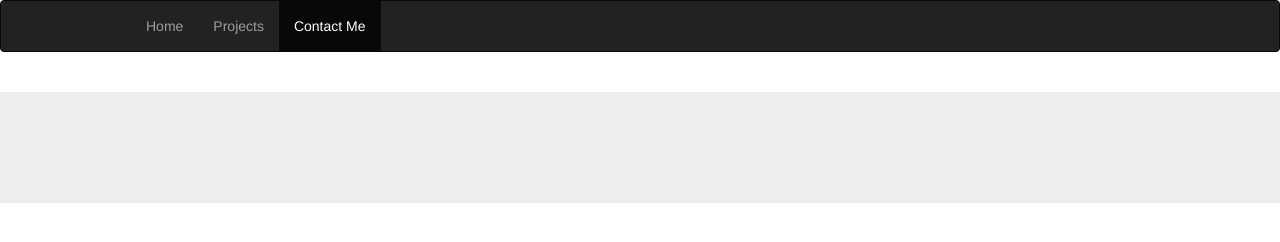
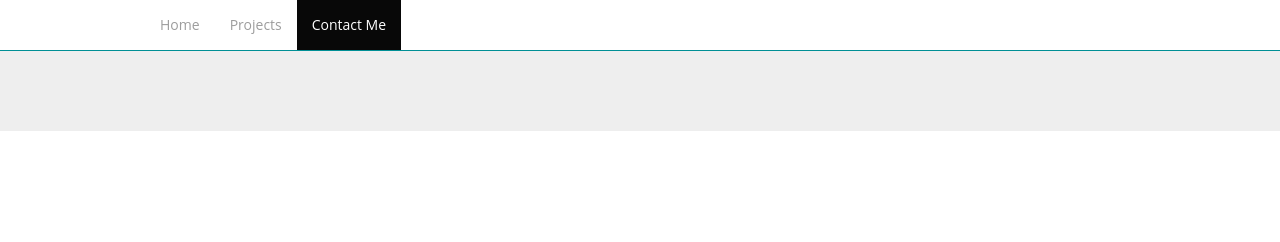
Before and after one commit to colttylerwilson/coltwilson.com, a website: page views/contact.html in a window 1280 px wide. Drawn offline with nearby package versions, Linux system fonts and the light colour scheme.

Commit message:
navbar across all pages

```diff
--- a/views/contact.html
+++ b/views/contact.html
@@ -3,18 +3,27 @@
 <head>
     <link rel="stylesheet" href="http://maxcdn.bootstrapcdn.com/bootstrap/3.3.1/css/bootstrap.min.css">
     <script src="//maxcdn.bootstrapcdn.com/bootstrap/3.3.1/js/bootstrap.min.js"></script>
+    <style>
+        .navbar {
+            background-color: #ffffff;
+            border-color: #008f95;
+            font-family: 'Open Sans', sans-serif;
+        }
+    </style>
 </head>
 
 <body>
     <div>
         <div>
-            <nav class="navbar navbar-inverse" role="navigation" style="padding-left:130px;">
-                <ul class="nav navbar-nav">
-                    <li><a href="/">Home</a></li>
-                    <li><a href="/projects">Projects</a></li>
-                    <li class="active"><a href="/contact">Contact Me<span class="sr-only">(current)</span></a></li>
-
-                </ul>
+            <!-- Top Navigation Bar -->
+            <nav class="navbar navbar-inverse navbar-fixed-top" role="navigation" style="padding-left:130px;">
+                <div class="container">
+                    <ul class="nav navbar-nav">
+                        <li><a href="/">Home</a></li>
+                        <li><a href="/projects">Projects</a></li>
+                        <li class="active"><a href="/contacct">Contact Me<span class="sr-only">(current)</span></a></li>
+                    </ul>
+                </div>
             </nav>
         </div> <br/>
         <div class="jumbotron">
```
Also changed, not shown: views/projects.html (+16 -6 lines), views/index.html (indentation only).
